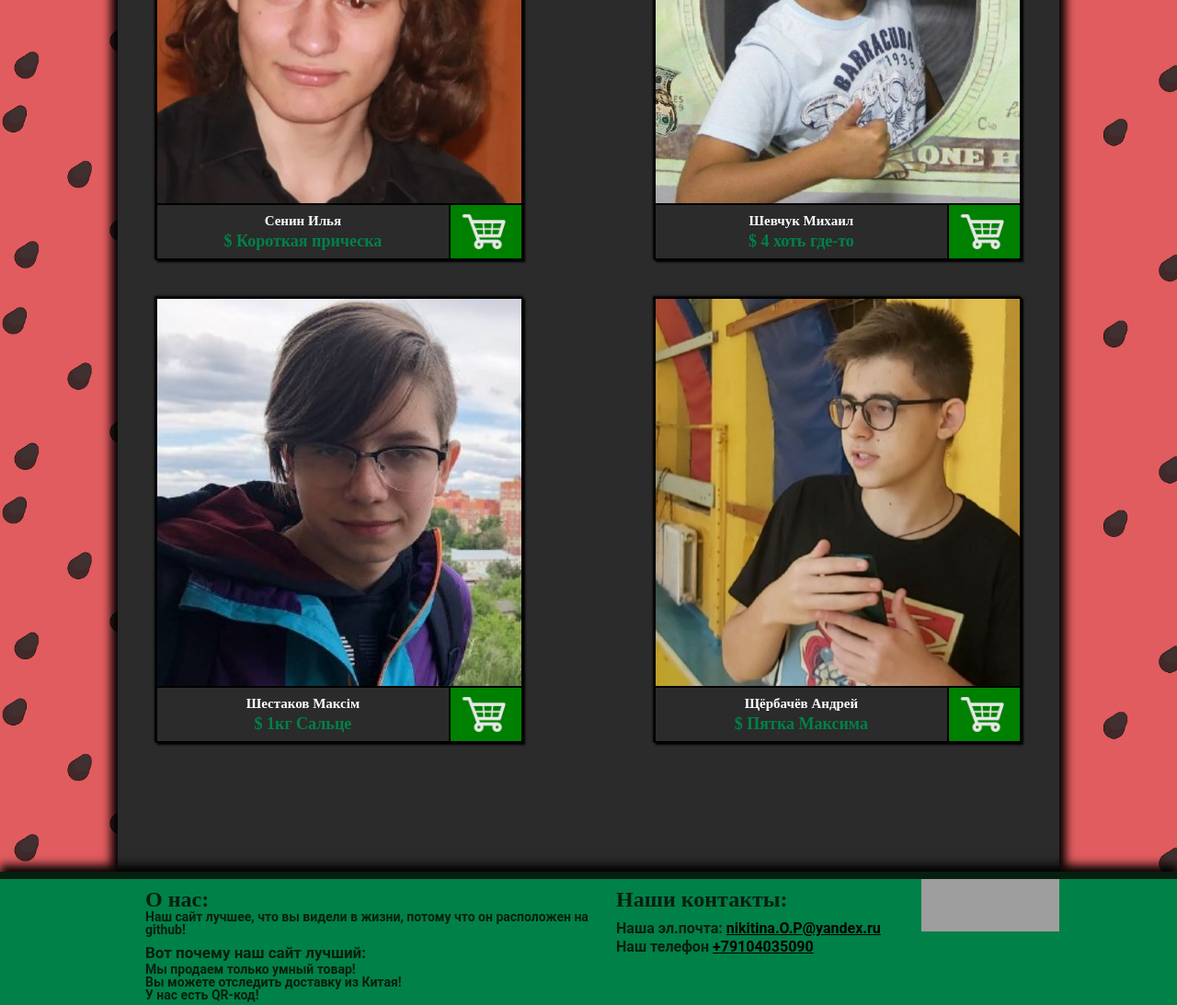
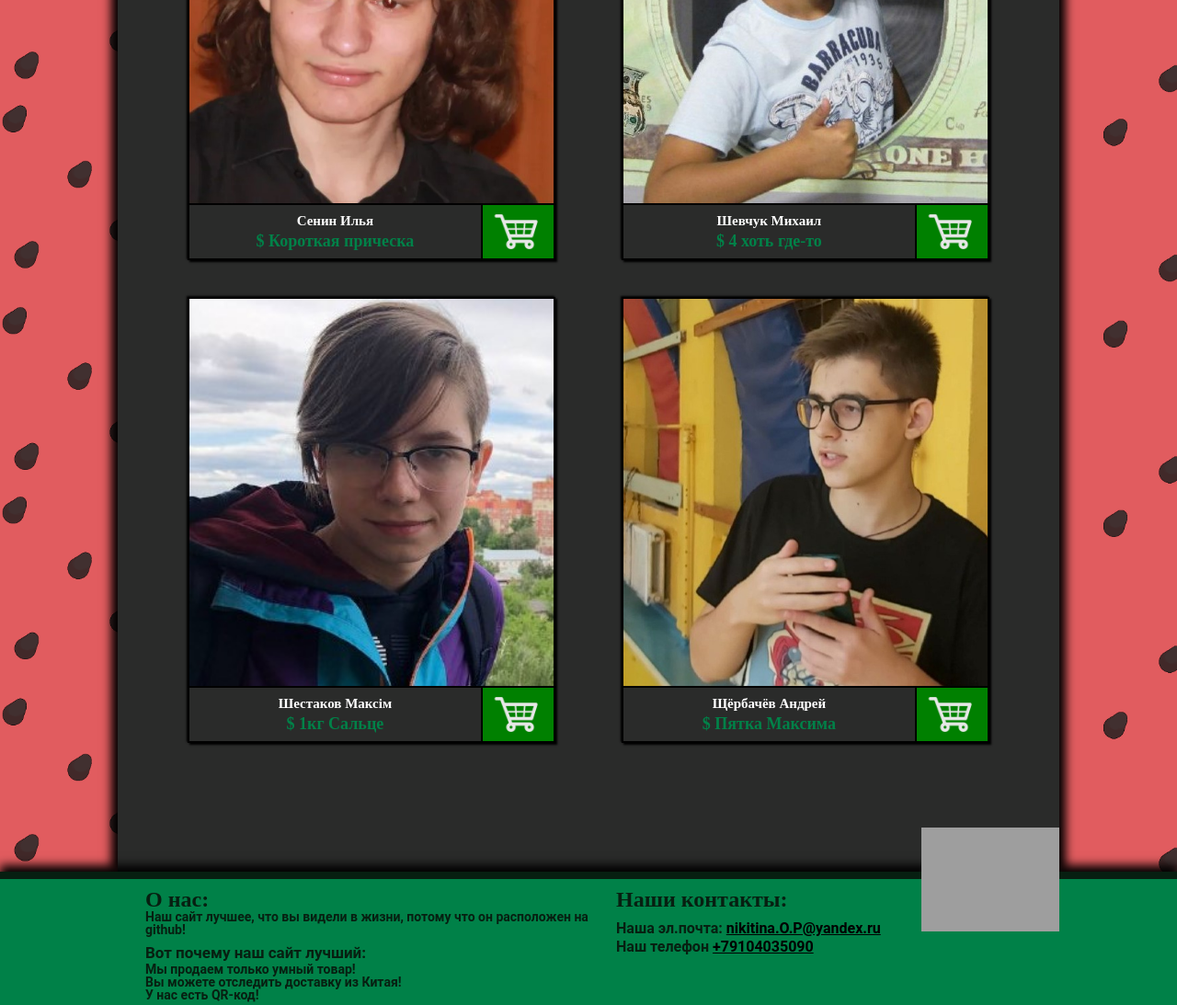
Before and after one commit to AndreyUNDMax/itclass, a plain HTML site: page shop.html in a window 1280 px wide. Shown: the part 5642-6735 px from the top of the page at 92% size. Drawn offline with Linux system fonts and the light colour scheme; grey boxes are pictures that could not be loaded.

Commit message:
Maxims float
Co-Authored-By: Subliker <64124412+subliker@users.noreply.github.com>

```diff
--- a/style/style.css
+++ b/style/style.css
@@ -178,7 +178,6 @@ body{
 }
 .footer__right{
 	width: 50%;
-	overflow: hidden;
 }
 .footer__title{
 	text-align: center;
@@ -224,7 +223,7 @@ body{
 	flex: 1 0 auto;
 	display: flex;
 	flex-wrap:  wrap;
-	justify-content: space-between;
+	justify-content: space-around;
 	width: 80%;
 	padding: 	20px;
 }
```
